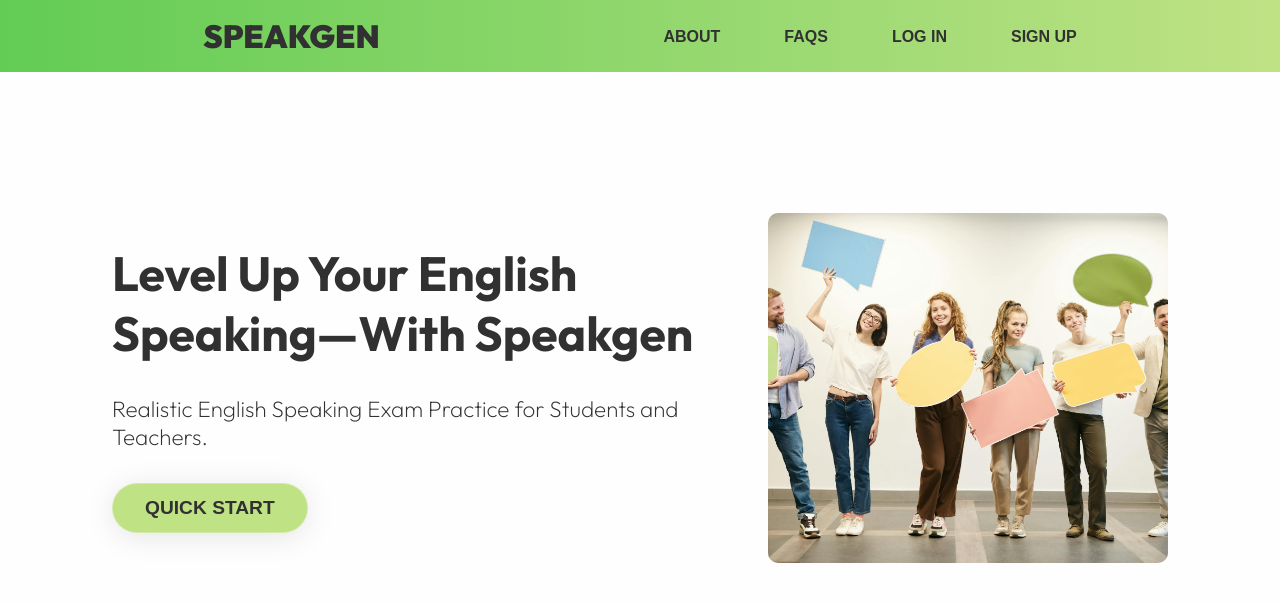
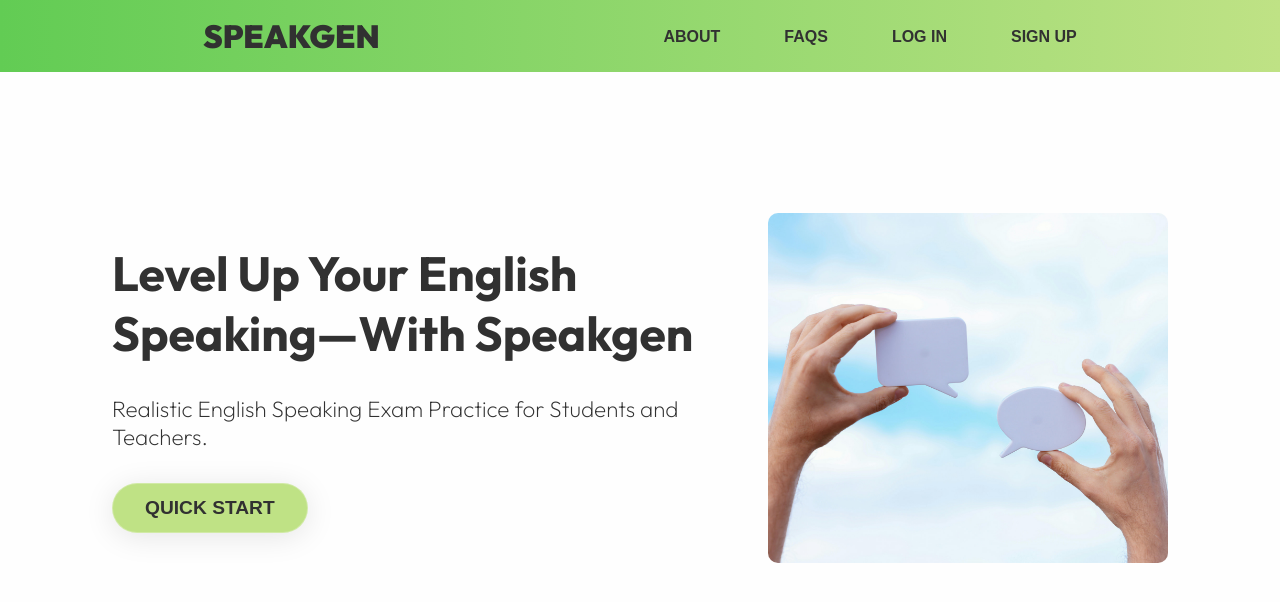
Before and after one commit to 11ac11/speakgen, a Next.js app: page / in a window 1280 px wide. Shown: the top 602 px of the page. Built offline with nearby package versions, Linux system fonts and the light colour scheme; no server answers; a web font is replaced by a local one.

Commit message:
updated landing image

```diff
--- a/app/page.tsx
+++ b/app/page.tsx
@@ -94,7 +94,7 @@ export default function Landing() {
         <RightSide>
           <ImageContainer>
             <Image
-              src="/speech-bubbles-people.jpg"
+              src="/speech-bubbles-sky.jpg"
               alt="Speech bubbles"
               fill
               style={{ objectFit: "cover", borderRadius: "10px" }}
```
